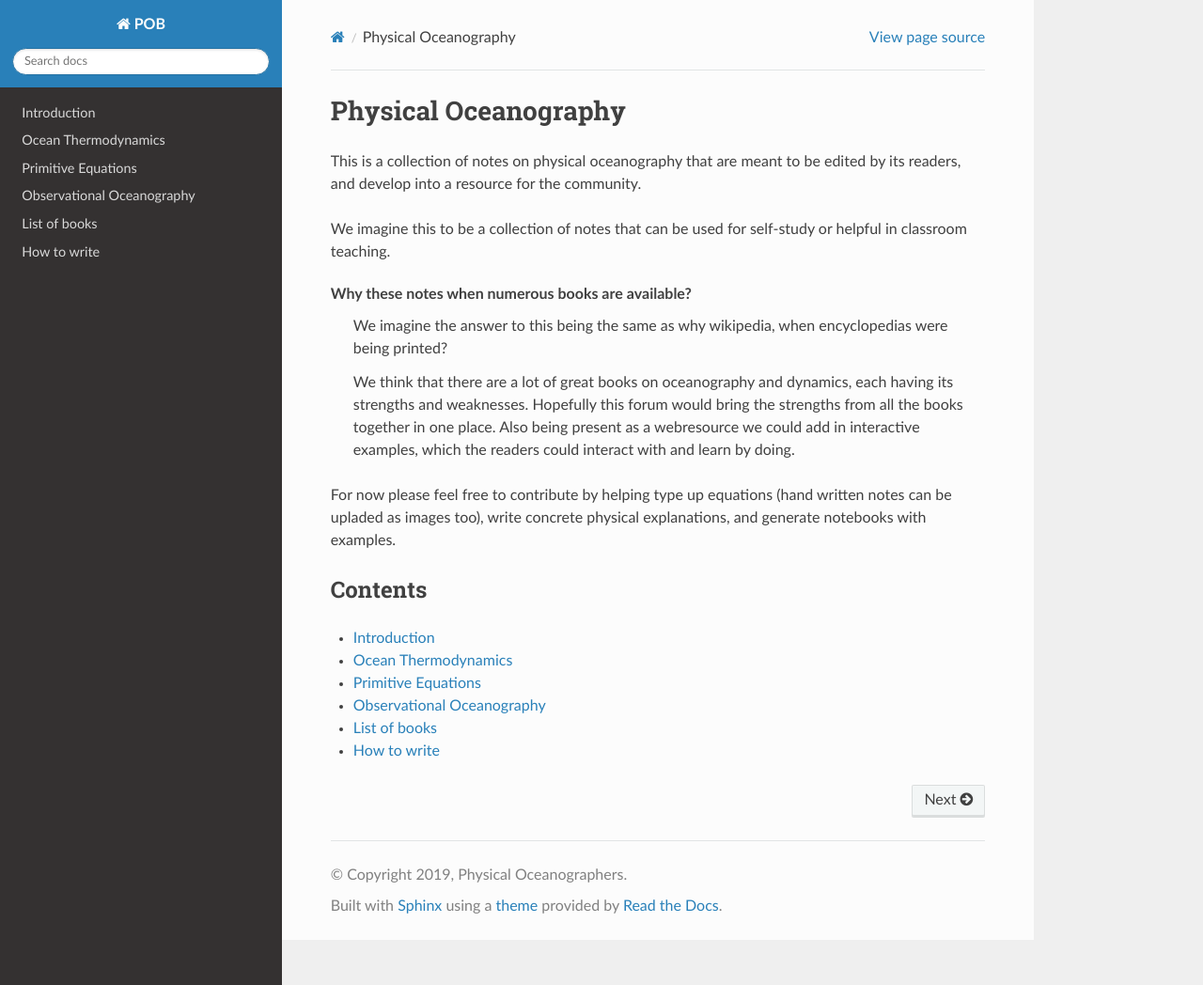
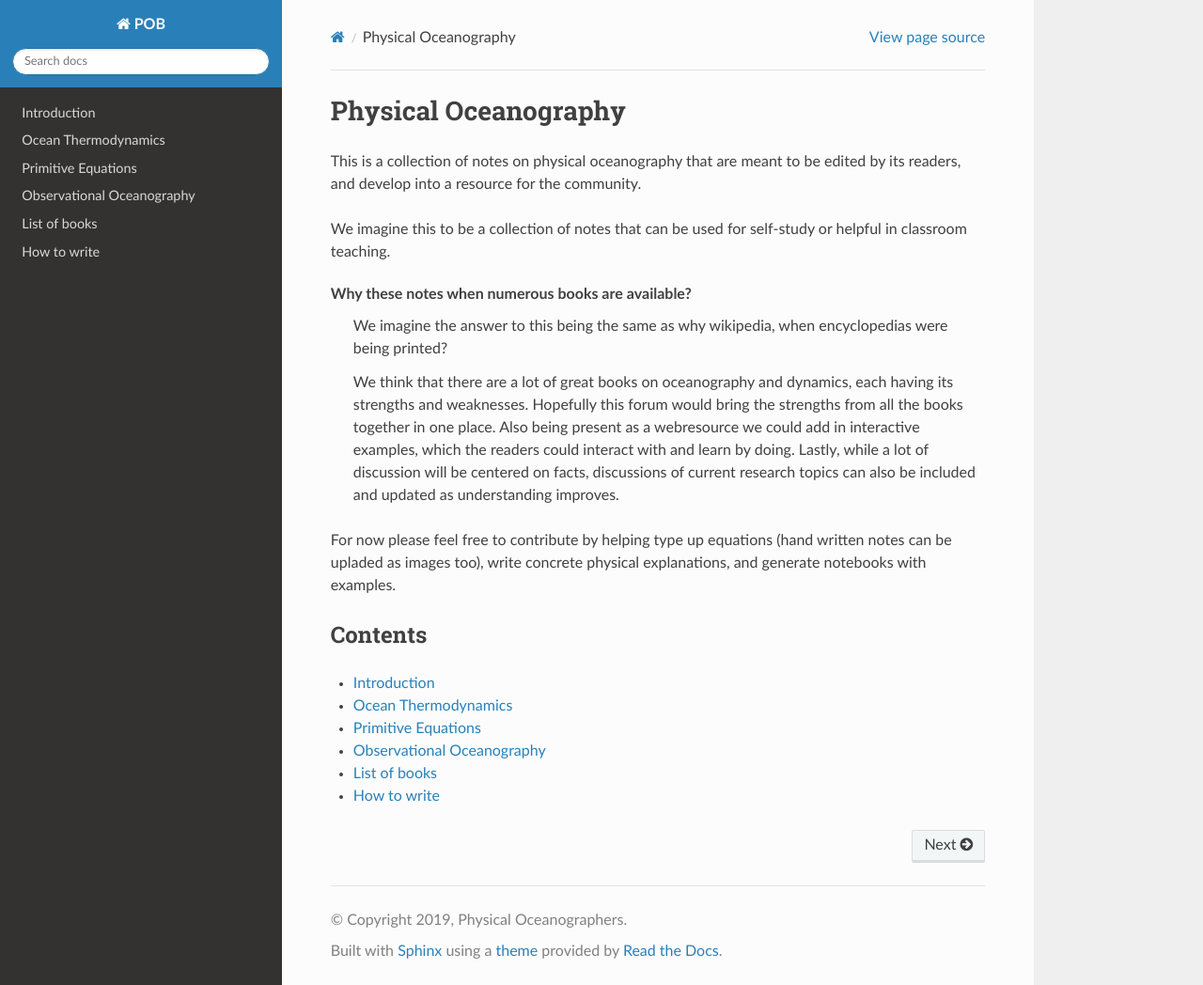
Before and after one commit to dhruvbalwada/POB, a Sphinx documentation site: the page built from docs/source/index.rst, in a window 1280 px wide and 1048 px high. Shown: the whole window at 94% size. Built offline with Sphinx 7.4.7 and the Read the Docs theme 2.0.0, drawn with Linux system fonts in a browser that asks for light colours.

Commit message:
Update index.rst

```diff
--- a/docs/source/index.rst
+++ b/docs/source/index.rst
@@ -9,7 +9,7 @@ Why these notes when numerous books are available?
   We imagine the answer to this being the same as why wikipedia, when encyclopedias were being printed?
 
   We think that there are a lot of great books on oceanography and dynamics, each having its strengths and weaknesses. Hopefully this forum would bring the strengths from all the books together in one place.
-  Also being present as a webresource we could add in interactive examples, which the readers could interact with and learn by doing.
+  Also being present as a webresource we could add in interactive examples, which the readers could interact with and learn by doing. Lastly, while a lot of discussion will be centered on facts, discussions of current research topics can also be included and updated as understanding improves.
 
 For now please feel free to contribute by helping type up equations (hand written notes can be upladed as images too), write concrete physical explanations, and generate notebooks with examples.
 
```
